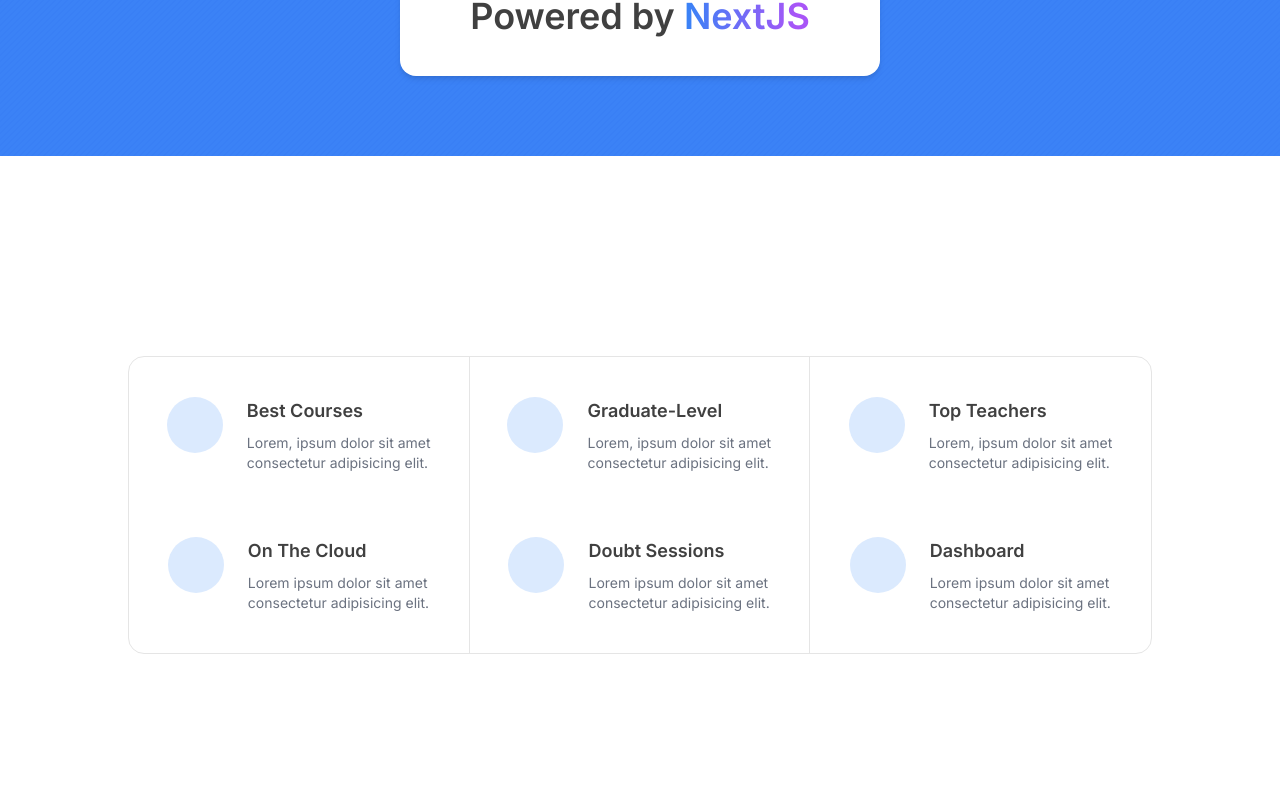
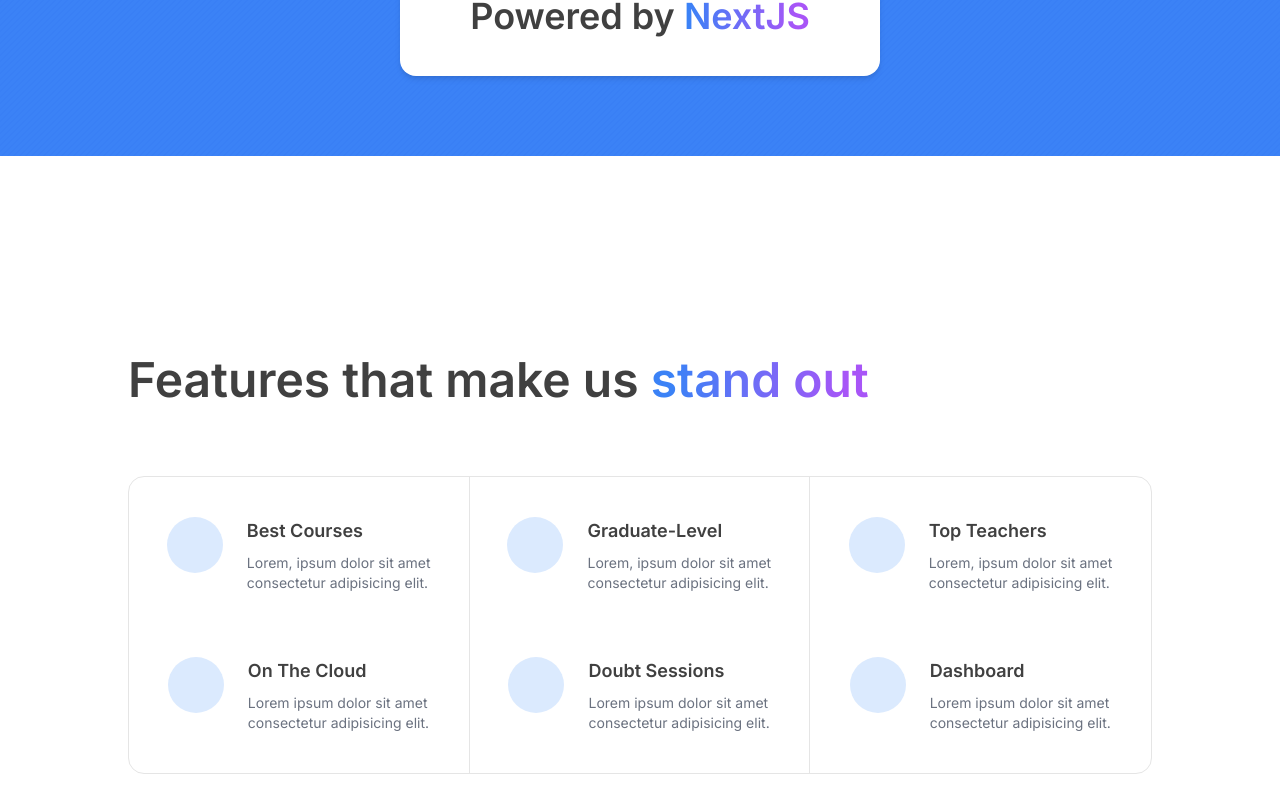
Before and after one commit to addoxy/sandbox, a Next.js app: page / in a window 1280 px wide. Shown: the part 916-1728 px from the top of the page. Built offline with nearby package versions, Linux system fonts and the light colour scheme; some icons are missing; what tailwindcss-debug-screens would draw is missing.

Commit message:
Add features heading

```diff
--- a/src/app/page.tsx
+++ b/src/app/page.tsx
@@ -9,8 +9,11 @@
       <div className="h-30 w-full sm:h-50"></div>
       <Block />
       <div className="h-30 w-full sm:h-50"></div>
+      <span className="mb-18 block text-3xl font-semibold text-neutral-700 sm:text-4xl lg:text-5xl">
+        Features that make us <span className="text-gradient"> stand out</span>
+      </span>
       <FeaturesCard />
-      <div className="h-50 w-full"></div>
+      <div className="h-30 w-full sm:h-50"></div>
     </>
   );
 }
```
